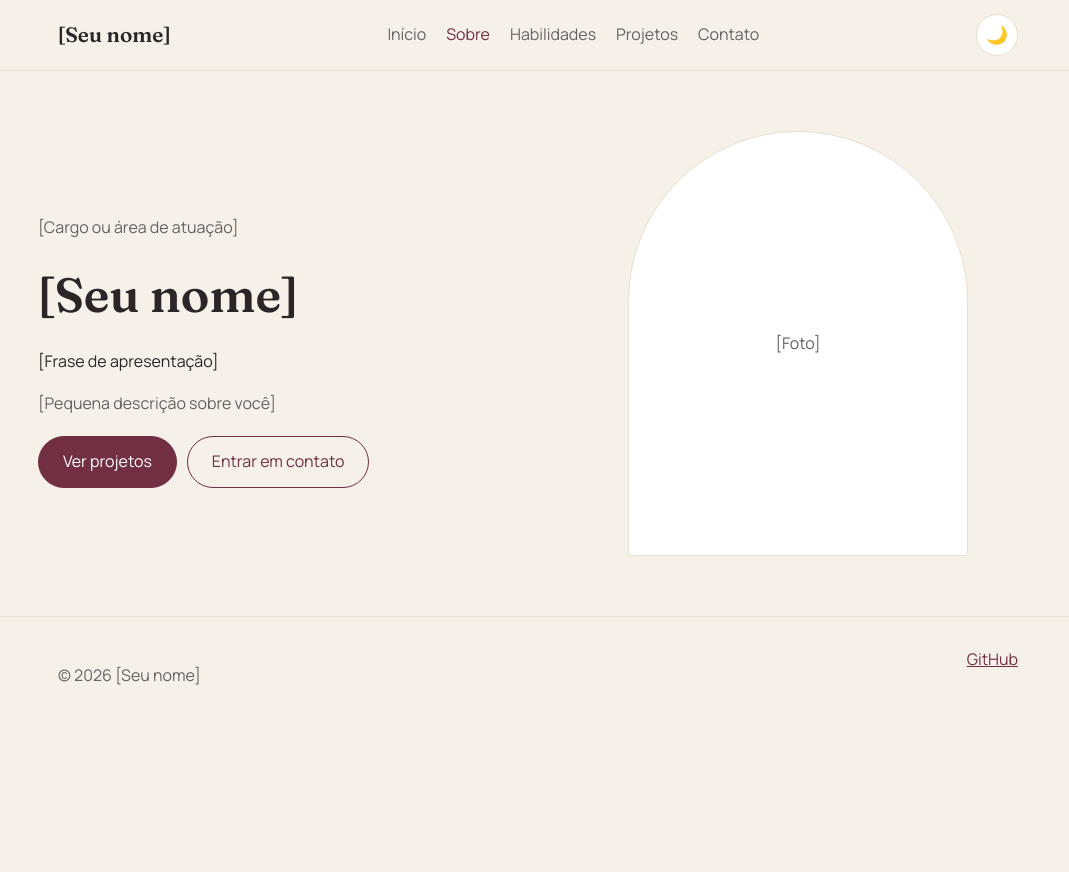
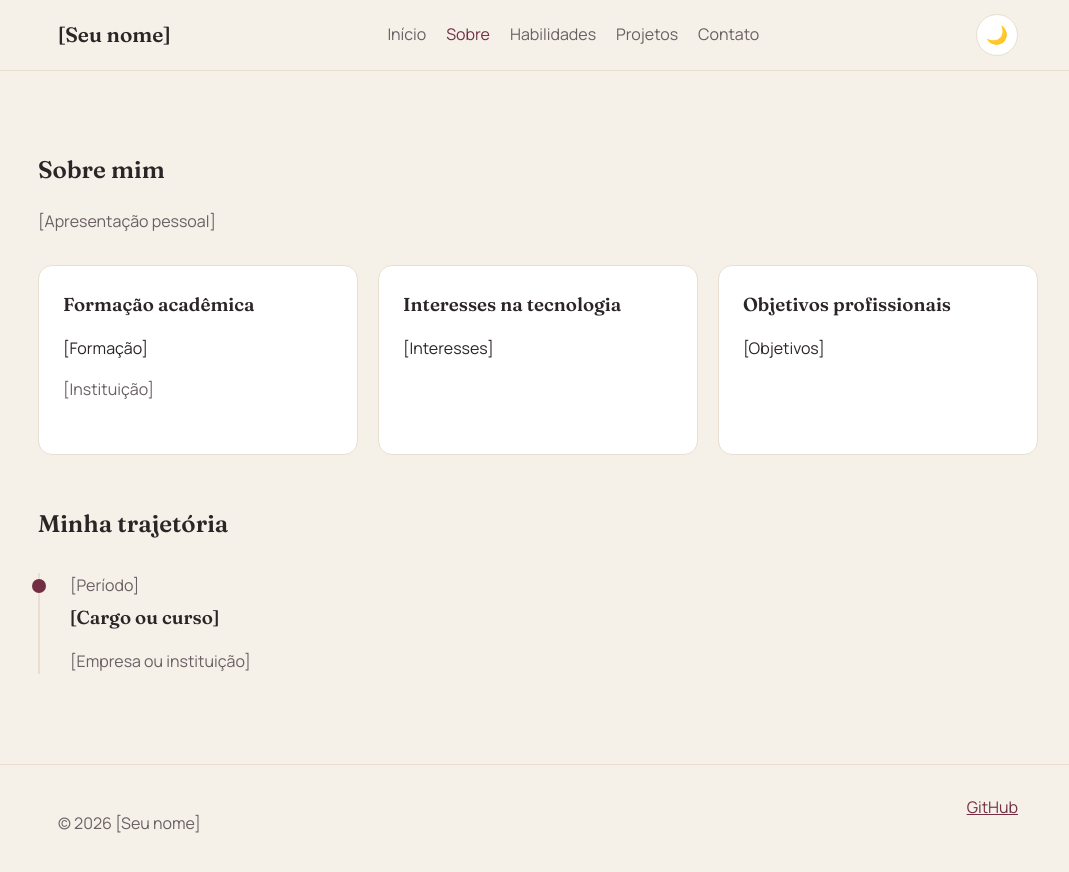
Before and after one commit to maribruz/Portifolio, a React (Vite) app: page /sobre in a window 1280 px wide. Shown: the top 872 px of the page, without its empty margins (102-1171 px from the left). Before the commit the page ends 800 px from the top, so only its background shows below. Built offline with nearby package versions, Linux system fonts and the light colour scheme.

Commit message:
feat: adiciona páginas Sobre, Habilidades, linha do tempo e destaques na home

```diff
--- a/src/pages/About.jsx
+++ b/src/pages/About.jsx
@@ -1,27 +1,46 @@
-import { Link } from 'react-router-dom';
 import { siteConfig, orPlaceholder } from '../utils/siteConfig.js';
 
-export default function Home() {
+export default function About() {
+  const { about, education, institution, interests, goals, timeline } = siteConfig;
+
   return (
-    <section className="container section hero">
-      <div>
-        <p className="soft">{orPlaceholder(siteConfig.role, 'Cargo ou área de atuação')}</p>
-        <h1>{orPlaceholder(siteConfig.name, 'Seu nome')}</h1>
-        <p>{orPlaceholder(siteConfig.tagline, 'Frase de apresentação')}</p>
-        <p className="soft">{orPlaceholder(siteConfig.about, 'Pequena descrição sobre você')}</p>
+    <section className="container section">
+      <h1>Sobre mim</h1>
+      <p className="soft">{orPlaceholder(about, 'Apresentação pessoal')}</p>
 
-        <div className="hero-buttons">
-          <Link to="/projetos" className="btn">Ver projetos</Link>
-          <Link to="/contato" className="btn btn-outline">Entrar em contato</Link>
+      <div className="info-grid">
+        <div className="card">
+          <h3>Formação acadêmica</h3>
+          <p>{orPlaceholder(education, 'Formação')}</p>
+          <p className="soft">{orPlaceholder(institution, 'Instituição')}</p>
+        </div>
+        <div className="card">
+          <h3>Interesses na tecnologia</h3>
+          <p>{orPlaceholder(interests, 'Interesses')}</p>
+        </div>
+        <div className="card">
+          <h3>Objetivos profissionais</h3>
+          <p>{orPlaceholder(goals, 'Objetivos')}</p>
         </div>
       </div>
 
-      <div className="photo">
-        {siteConfig.photo ? (
-          <img src={siteConfig.photo} alt={`Foto de ${siteConfig.name}`} />
-        ) : (
-          <span className="soft">[Foto]</span>
+      <h2>Minha trajetória</h2>
+      <div className="timeline">
+        {timeline.length === 0 && (
+          <div className="timeline-item">
+            <span className="soft">[Período]</span>
+            <h3>[Cargo ou curso]</h3>
+            <p className="soft">[Empresa ou instituição]</p>
+          </div>
         )}
+
+        {timeline.map((item) => (
+          <div className="timeline-item" key={item.title + item.period}>
+            <span className="soft">{item.period}</span>
+            <h3>{item.title}</h3>
+            <p className="soft">{item.place}</p>
+          </div>
+        ))}
       </div>
     </section>
   );
--- a/src/pages/Home.jsx
+++ b/src/pages/Home.jsx
@@ -1,8 +1,17 @@
 import { Link } from 'react-router-dom';
 import { siteConfig, orPlaceholder } from '../utils/siteConfig.js';
+import { useRepos } from '../hooks/useGithub.js';
+import ProjectCard from '../components/ui/ProjectCard.jsx';
+import ProjectSkeleton from '../components/ui/ProjectSkeleton.jsx';
 
 export default function Home() {
+  const { repos, loading, error } = useRepos();
+
+  // Por enquanto, os 3 mais recentes. Na Etapa 6 o dashboard escolhe quais aparecem.
+  const featured = repos.slice(0, 3);
+
   return (
+    <>
       <section className="container section hero">
         <div>
           <p className="soft">{orPlaceholder(siteConfig.role, 'Cargo ou área de atuação')}</p>
@@ -24,5 +33,24 @@ export default function Home() {
           )}
         </div>
       </section>
+
+      <section className="container section">
+        <h2>Projetos em destaque</h2>
+
+        {error && <p className="soft">Não foi possível carregar os projetos agora.</p>}
+
+        <div className="grid">
+          {loading && [1, 2, 3].map((n) => <ProjectSkeleton key={n} />)}
+          {!loading && !error && featured.map((repo) => <ProjectCard key={repo.id} repo={repo} />)}
+        </div>
+
+        {!loading && !error && repos.length === 0 && (
+          <p className="soft">Nenhum projeto encontrado.</p>
+        )}
+
+        <br />
+        <Link to="/projetos">Ver todos os projetos</Link>
+      </section>
+    </>
   );
 }
--- a/src/pages/Skills.jsx
+++ b/src/pages/Skills.jsx
@@ -1,8 +1,31 @@
+import { siteConfig } from '../utils/siteConfig.js';
+
 export default function Skills() {
+  // Object.entries transforma o objeto em uma lista: [categoria, habilidades]
+  const categories = Object.entries(siteConfig.skills);
+
   return (
     <section className="container section">
       <h1>Habilidades</h1>
-      <p className="soft">Conteúdo será adicionado na Etapa 4.</p>
+      <p className="soft">Tecnologias e ferramentas que utilizo.</p>
+
+      <div className="grid">
+        {categories.map(([category, items]) => (
+          <div className="card" key={category}>
+            <h3>{category}</h3>
+
+            {items.length === 0 ? (
+              <p className="soft">[Preencher]</p>
+            ) : (
+              <ul className="skill-list">
+                {items.map((skill) => (
+                  <li key={skill}>{skill}</li>
+                ))}
+              </ul>
+            )}
+          </div>
+        ))}
+      </div>
     </section>
   );
 }
--- a/src/styles/global.css
+++ b/src/styles/global.css
@@ -361,3 +361,55 @@ img {
   padding-left: 20px;
   margin: 20px 0;
 }
+
+/* Sobre mim */
+.info-grid {
+  display: grid;
+  grid-template-columns: repeat(auto-fit, minmax(240px, 1fr));
+  gap: 20px;
+  margin: 30px 0 50px;
+}
+
+/* Linha do tempo */
+.timeline {
+  margin-top: 30px;
+  border-left: 2px solid var(--border);
+  padding-left: 30px;
+}
+
+.timeline-item {
+  position: relative;
+  margin-bottom: 30px;
+}
+
+.timeline-item::before {
+  content: '';
+  position: absolute;
+  left: -38px;
+  top: 6px;
+  width: 14px;
+  height: 14px;
+  border-radius: 50%;
+  background: var(--accent);
+}
+
+.timeline-item h3 {
+  margin: 4px 0;
+}
+
+/* Habilidades */
+.skill-list {
+  list-style: none;
+  padding: 0;
+  margin: 0;
+  display: flex;
+  flex-wrap: wrap;
+  gap: 8px;
+}
+
+.skill-list li {
+  padding: 4px 14px;
+  border-radius: 999px;
+  background: var(--border);
+  font-size: 0.9rem;
+}
--- a/src/utils/siteConfig.js
+++ b/src/utils/siteConfig.js
@@ -9,6 +9,26 @@ export const siteConfig = {
   linkedin: '',
   github: 'https://github.com/maribruz',
   githubUser: 'maribruz',
+
+  // Sobre mim
+  education: '',
+  institution: '',
+  interests: '',
+  goals: '',
+
+  // Linha do tempo (acadêmica e profissional). Exemplo de item:
+  // { period: '2024', title: 'Nome do curso ou cargo', place: 'Instituição ou empresa' }
+  timeline: [],
+
+  // Habilidades: escreva os nomes dentro dos colchetes. Exemplo: ['JavaScript', 'Python']
+  skills: {
+    'Linguagens de programação': [],
+    'Front-end': [],
+    'Back-end': [],
+    'Banco de dados': [],
+    Ferramentas: [],
+    'Outras habilidades': [],
+  },
 };
 
 // Se o valor estiver vazio, mostra [nome do campo]
```
Lines whose indentation alone changed are shown as unchanged.
